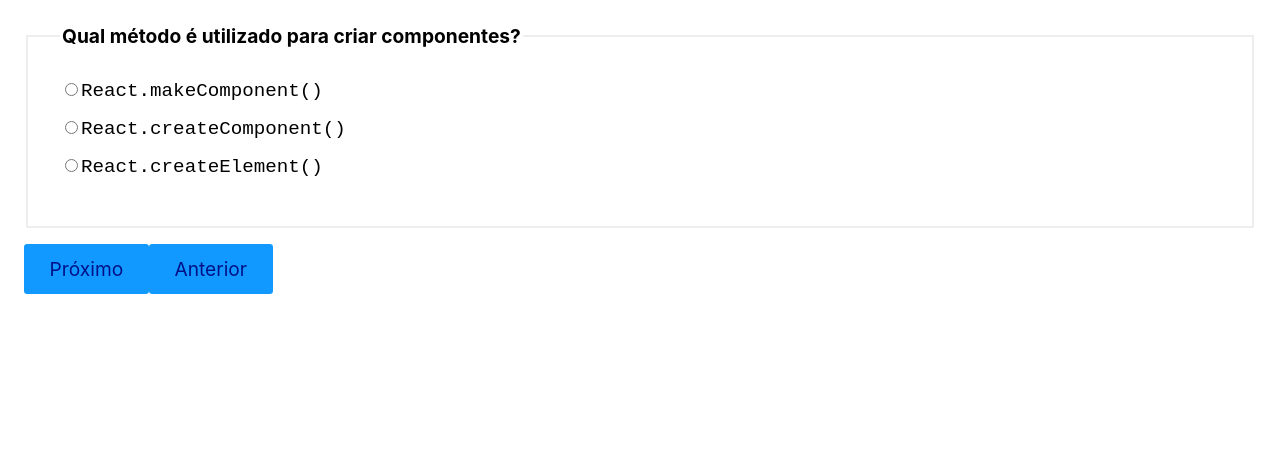
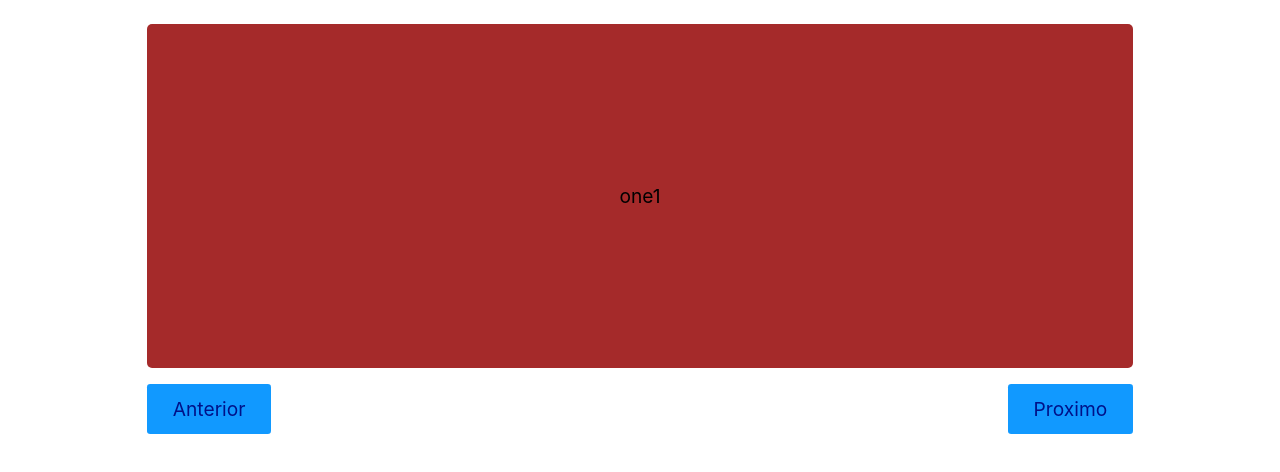
Before and after one commit to Emilio133752/projectInit, a React (Vite) app: page / in a window 1280 px wide. Shown: the top 472 px of the page. Built offline with nearby package versions, Linux system fonts and the light colour scheme.

Commit message:
criando um slide

```diff
--- a/src/App.jsx
+++ b/src/App.jsx
@@ -25,129 +25,26 @@ import useForm from "./Form/useForm.jsx"
 import Desafio from "./Form/Desafio.jsx"
 import Radio from "./Form/Radio.jsx"
 import { flushSync } from "react-dom"
-import { ToastContainer, toast } from 'react-toastify';
-import 'react-toastify/dist/ReactToastify.css';
+import Slide from "./Slide.jsx"
 
 
-const perguntas = [
-  {
-    pergunta: 'Qual método é utilizado para criar componentes?',
-    options: [
-      'React.makeComponent()',
-      'React.createComponent()',
-      'React.createElement()',
-    ],
-    resposta: 'React.createElement()',
-    id: 'p1',
-  },
-  {
-    pergunta: 'Como importamos um componente externo?',
-    options: [
-      'import Component from "./Component"',
-      'require("./Component")',
-      'import "./Component"',
-    ],
-    resposta: 'import Component from "./Component"',
-    id: 'p2',
-  },
-  {
-    pergunta: 'Qual hook não é nativo?',
-    options: ['useEffect()', 'useFetch()', 'useCallback()'],
-    resposta: 'useFetch()',
-    id: 'p3',
-  },
-  {
-    pergunta: 'Qual palavra deve ser utilizada para criarmos um hook?',
-    options: ['set', 'get', 'use'],
-    resposta: 'use',
-    id: 'p4',
-  },
-  {
-    pergunta: 'Olár?',
-    options: ['set', 'get', 'use'],
-    resposta: 'use',
-    id: 'p5',
-  }
-];
-
 const App = () => {
-  const [respostas, setResposta] = React.useState({
-    p1: '',
-    p2: '',
-    p3: '',
-    p4: '',
-    p5: '',
-  })
-  const [slide, setSlide] = React.useState(0)
-  const [resultado, setResultado] = React.useState(null)
-  function handleChange({target}){
-    setResposta({...respostas, [target.id]: target.value})
-  }
-
-  function handleSubmit(event){
-    event.preventDefault()
-  }
-
-  function resultadoFinal(){
-    const corretas = perguntas.filter(
-      ({id, resposta}) =>  respostas[id] === resposta)
-      setResultado(`Vocẽ acertou ${corretas.length} de ${perguntas.length}`)
-  }
-
-  function handleClick({target}){
-    if(target.innerText === 'Anterior'){
-      if(slide === 0){
-        toast.warning("Não há nada para retornar!")
-        return null
-      }else{
-        if(resultado){
-          return null
-        }else{
-          setSlide(slide - 1)
-        }
-      }
-    }else if(target.innerText === 'Reiniciar'){
-      toast.info('Vamos recomeçar...')
-      setResultado(null)
-      setResposta({
-        p1: '',
-        p2: '',
-        p3: '',
-        p4: '',
-        p5: '',
-      })
-      setSlide(0)
-    }else{
-      if(slide < perguntas.length - 1){
-        setSlide(slide + 1)
-      }else{
-        setSlide(slide + 1)
-        toast.success('Você terminou o questionário!')
-        resultadoFinal()
-      }
+  const slides = [
+    {
+      id: "slides1",
+      text: 'one1'
+    },
+    {
+      id: "slides2",
+      text: 'one2'
+    },
+    {
+      id: "slides3",
+      text: 'one3'
     }
-
-  }
-
+  ]
   return(
-      <form onSubmit={handleSubmit}>
-        {perguntas.map((pergunta, index) =>
-        <Radio
-        active={slide === index}
-        key={index}
-        value={respostas[pergunta.id]}
-        onChange={handleChange}
-        {...pergunta} /> )}
-        {resultado && <p>{resultado}</p>}
-        {!resultado &&
-          <>
-          <button onClick={handleClick}>Próximo</button>
-          <button onClick={handleClick}>Anterior</button>
-          </>
-        }
-        {resultado && <button onClick={handleClick}>Reiniciar</button>}
-        <ToastContainer position="top-right" />
-      </form>
+    <Slide slides={slides} />
   )
 }
 
--- /dev/null
+++ b/src/Slide.jsx
@@ -0,0 +1,43 @@
+import React from 'react'
+import styles from './Slide.module.css'
+
+
+const Slide = ( {slides} ) => {
+    const [ativo, setAtivo] = React.useState(0)
+    const [posicao, setPosicao] = React.useState(0)
+    const contextRef = React.useRef()
+
+
+    React.useEffect( () => {
+        const {width} = contextRef.current.getBoundingClientRect()
+        setPosicao(-(width * ativo))
+    }, [ativo])
+
+    function handleClick({target}){
+        if(target.innerText == 'Proximo'){
+            if(ativo < slides.length - 1)setAtivo(ativo + 1)
+        }else{
+            if(ativo > 0) setAtivo(ativo - 1)
+        }
+    }
+
+  return (
+    <section className={styles.container}>
+        <div
+        className={styles.content}
+        ref={contextRef}
+        style={{transform: `translateX(${posicao}px)`}}
+        >
+            {slides.map(slide => (
+                <div key={slide.id} className={styles.item}>{slide.text}</div>
+            ))}
+        </div>
+    <nav className={styles.nav}>
+        <button onClick={handleClick}>Anterior</button>
+        <button onClick={handleClick}>Proximo</button>
+    </nav>
+    </section>
+  )
+}
+
+export default Slide
--- /dev/null
+++ b/src/Slide.module.css
@@ -0,0 +1,25 @@
+.container{
+    overflow: hidden;
+}
+
+.content{
+    display: flex;
+    transition: transform .3s ease
+}
+
+.item{
+    flex-shrink: 0;
+    width: 80%;
+    margin: 0 10%;
+    padding: 10rem 0 ;
+    background-color: brown;
+    border-radius: 5px;
+    text-align: center;
+}
+
+.nav{
+    display: flex;
+    justify-content: space-between;
+    margin: 1rem auto;
+    width: 80%;
+    }
```
